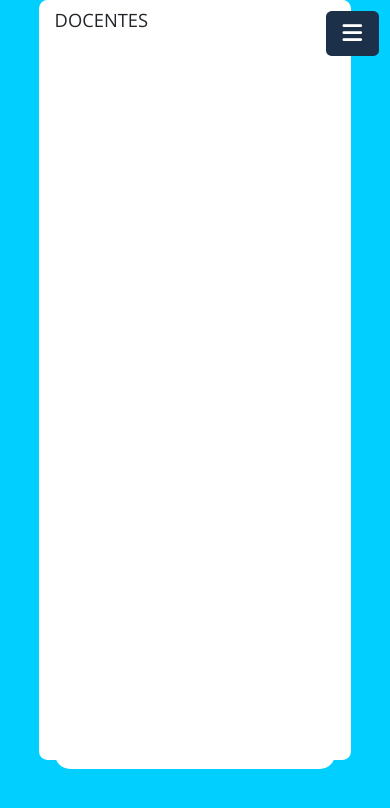
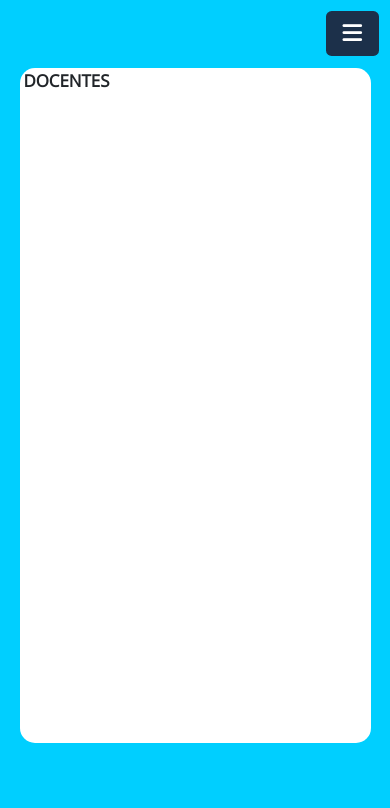
Before and after one commit to JhonnyHerbas/SistemaParqueo, a PHP site: page /App/views/visualizarDocente.php in a window 390 px wide. Shown: the top 808 px of the page. Run offline with PHP 8.4, Linux system fonts and the light colour scheme; the visitor is signed in with stand-in values (Sample User, id 1); data that the repository does not hold is empty.

Commit message:
estilos en los formularios y vista de docentes

```diff
--- a/App/views/visualizarDocente.php
+++ b/App/views/visualizarDocente.php
@@ -23,10 +23,9 @@ include('templates/head.php');
     <!-- Aqui vendra toda la interfaz que se necesita para la visualizacion -->
 
     <main>
-        <div class="form-container">
-            <div class="visual">
-
-                <h2>DOCENTES</h2>
+        <div class="container-docente">
+            <h3 class="font-weight-bold">DOCENTES</h3>
+            <div class="container-lista">
                 <!-- Aqui vendra toda la vista de docentes -->
                 <?php
 
@@ -38,7 +37,7 @@ include('templates/head.php');
                         ?>
                         <div class="accordion-item">
                             <h2 class="accordion-header">
-                                <button class="accordion-button collapsed" type="button" data-bs-toggle="collapse"
+                                <button class="accordion-button collapsed" id="libre" type="button" data-bs-toggle="collapse"
                                     data-bs-target="#<?php echo $buttons . $fila["ID_DOC"]; ?>" aria-expanded="false"
                                     aria-controls="flush-collapseOne">
                                     <?php
--- a/public/css/style.css
+++ b/public/css/style.css
@@ -79,7 +79,7 @@ header .redes_sociales a:hover {
 }
 
 header .redes_sociales a {
-    font-size: 2.5rem;
+    font-size: 1.5rem;
     color: #ffffff;
     margin: 0.7rem;
     text-decoration: none;
@@ -254,7 +254,7 @@ header .redes_sociales a {
 }
 /*realizar solicitud*/
 .container-form {
-    margin: 10% 25%;
+    margin: 5% 25%;
     border: none;
 }
 
@@ -419,12 +419,6 @@ input[type="number"]::-webkit-inner-spin-button {
 .accordion-button:not(.collapsed) {
     background-color: #046b99;
     color: #ffffff;
-}
-
-/*realizar solicitud*/
-.container-form {
-    margin: 10% 25%;
-    border: none;
 }
 
 .modal-content {
@@ -620,7 +614,29 @@ form label:not(:first-child) {
 .login-label, .text{
     font-size: 1rem;
 }
+.container-docente{
+    margin-top: 5vh;
+    width: 80%;
+    height: 90vh;
+    background-color: #FFFFFF;
+    border-radius: 15px;
+    padding: 1vw;
+}
+.container-lista{
+    background-color: #FFFFFF;
+    height: 80vh;
+    width: 90%;
+    overflow: auto;
+    margin-left: 5%
+}
+.container-lista::-webkit-scrollbar {
+    width: 10px;
+}
 
+.container-lista::-webkit-scrollbar-thumb {
+    background: #00cfff;
+    border-radius: 50px;
+}
 @media (max-width:991px) {
     html {
         font-size: 55%;
@@ -721,6 +737,21 @@ form label:not(:first-child) {
         justify-content: center;
         align-items: center;
     }
+    .container-docente{
+        margin-top: 8vh;
+        width: 90%;
+        height: 80vh;
+        background-color: #FFFFFF;
+        border-radius: 15px;
+        padding: 1vw;
+    }
+    .container-lista{
+        background-color: #FFFFFF;
+        height: 73vh;
+        width: 90%;
+        overflow: auto;
+        margin-left: 6%
+    }
 }
 
 @media (max-width:450px) {
--- a/public/js/comboEstadoSolicitud.js
+++ b/public/js/comboEstadoSolicitud.js
@@ -1,4 +1,3 @@
-
 $(document).ready(function () {
     let select = document.getElementById("estado");
     let valorSeleccionado = select.value;
@@ -7,7 +6,7 @@ $(document).ready(function () {
     function cargar_solicitudes(send_dato) {
         $.ajax({
             type: "POST",
-            url: "/App/helpers/comboSolicitudes.php",
+            url: "../../App/helpers/comboSolicitudes.php",
             data: send_dato,
             success: function (response) {
                 const solicitudes = JSON.parse(response)
```
Also changed, not shown: App/views/crearSeccion.php (+16 -16 lines), App/views/crearSitio.php (+17 -15 lines), App/views/editarSeccion.php (+9 -9 lines), App/views/editarSitio.php (+12 -10 lines).
